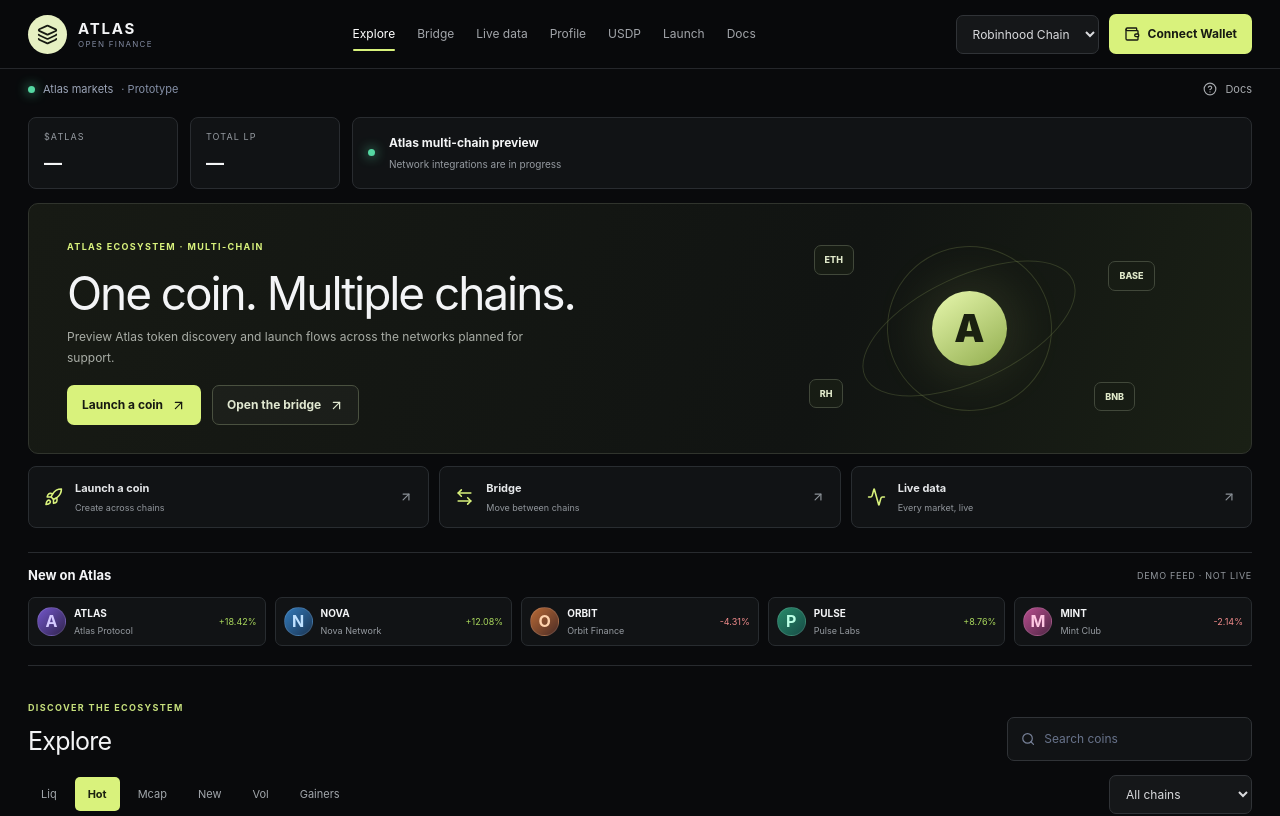
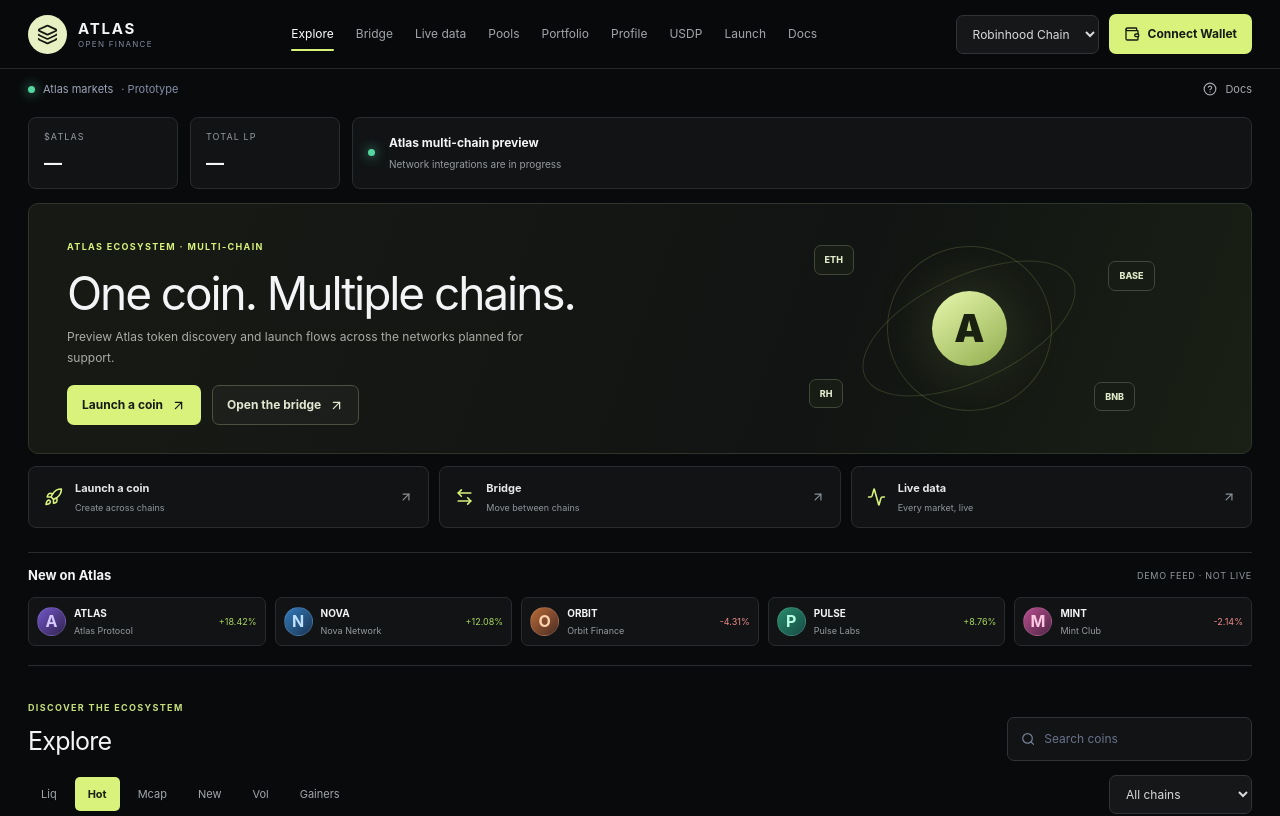
Before and after one commit to Rafibinarif1997/project-atlas, a React (Vite) app: page / in a window 1280 px wide. Shown: the top 816 px of the page. Built offline with nearby package versions, Linux system fonts and the light colour scheme.

Commit message:
Expose Pools and Portfolio in primary navigation

```diff
--- a/src/App.tsx
+++ b/src/App.tsx
@@ -20,7 +20,7 @@ const chains = ["Robinhood Chain","Base","BNB Chain","Ethereum","Solana"];
 const marketTabs = ["Liq","Hot","Mcap","New","Vol","Gainers"];
 const navItems:{id:Page;label:string;icon:any}[] = [
  {id:"explore",label:"Explore",icon:Compass},{id:"bridge",label:"Bridge",icon:ArrowLeftRight},{id:"analytics",label:"Live data",icon:Activity},
- {id:"profile",label:"Profile",icon:UserRound},{id:"usdp",label:"USDP",icon:Wallet},{id:"launch",label:"Launch",icon:Rocket},{id:"docs",label:"Docs",icon:BookOpen}
+ {id:"pools",label:"Pools",icon:Droplets},{id:"portfolio",label:"Portfolio",icon:Layers3},{id:"profile",label:"Profile",icon:UserRound},{id:"usdp",label:"USDP",icon:Wallet},{id:"launch",label:"Launch",icon:Rocket},{id:"docs",label:"Docs",icon:BookOpen}
 ];
 declare global { interface Window { ethereum?: { request:(args:{method:string;params?:unknown[]})=>Promise<any> } } }
 
@@ -73,7 +73,7 @@ export default function App() {
    <button className="brand" onClick={()=>go("explore")}><span className="brand-mark"><Layers3 size={21}/></span><span><b>ATLAS</b><small>OPEN FINANCE</small></span></button>
    <nav className="desktop-nav">{navItems.map(n=><button key={n.id} onClick={()=>go(n.id)} className={page===n.id?"nav-link active":"nav-link"}>{n.label}</button>)}</nav>
    <div className="header-actions"><select className="chain-select" value={chain} onChange={e=>setChain(e.target.value)}>{chains.map(c=><option key={c}>{c}</option>)}</select><button className="wallet-button" onClick={connect} disabled={walletBusy}><Wallet size={16}/>{wallet?wallet.slice(0,6)+"…"+wallet.slice(-4):walletBusy?"Connecting…":"Connect Wallet"}</button><button className="icon-button mobile-toggle" onClick={()=>setMobileMenu(!mobileMenu)} aria-label="Menu">{mobileMenu?<X/>:<Menu/>}</button></div>
- </div>{mobileMenu&&<div className="mobile-nav">{navItems.map(n=><button key={n.id} onClick={()=>go(n.id)}><n.icon size={16}/>{n.label}</button>)}<button onClick={()=>go("pools")}><Droplets size={16}/>Pools</button><button onClick={()=>go("portfolio")}><Layers3 size={16}/>Portfolio</button></div>}</header>;
+ </div>{mobileMenu&&<div className="mobile-nav">{navItems.map(n=><button key={n.id} onClick={()=>go(n.id)}><n.icon size={16}/>{n.label}</button>)}</div>}</header>;
  const Footer=()=> <footer className="site-footer"><span>© 2026 Atlas Protocol</span><div><button onClick={()=>go("pools")}>Pools</button><button onClick={()=>go("portfolio")}>Portfolio</button><button onClick={()=>go("docs")}>Docs</button><button onClick={()=>go("profile")}>Profile</button><span><ShieldCheck size={13}/> Test interface · on-chain actions not enabled</span></div></footer>;
  const Explore=()=> <><section className="pangea-topstats"><div><small>$ATLAS</small><b>—</b></div><div><small>TOTAL LP</small><b>—</b></div><div className="pangea-newchain"><span className="live-dot"/><b>Atlas multi-chain preview</b><small>Network integrations are in progress</small></div></section>
  <section className="pangea-feature"><div className="pangea-feature-copy"><span className="eyebrow">ATLAS ECOSYSTEM · MULTI-CHAIN</span><h1>One coin. Multiple chains.</h1><p>Preview Atlas token discovery and launch flows across the networks planned for support.</p><div className="hero-buttons"><button className="primary-button" onClick={()=>go("launch")}>Launch a coin <ArrowUpRight size={15}/></button><button className="outline-button" onClick={()=>go("bridge")}>Open the bridge <ArrowUpRight size={15}/></button></div></div><div className="pangea-chain-art"><div className="chain-orbit orbit-one"/><div className="chain-orbit orbit-two"/><div className="atlas-coin">A</div><span className="chain-chip chip-eth">ETH</span><span className="chain-chip chip-base">BASE</span><span className="chain-chip chip-rh">RH</span><span className="chain-chip chip-bnb">BNB</span></div></section>
```
